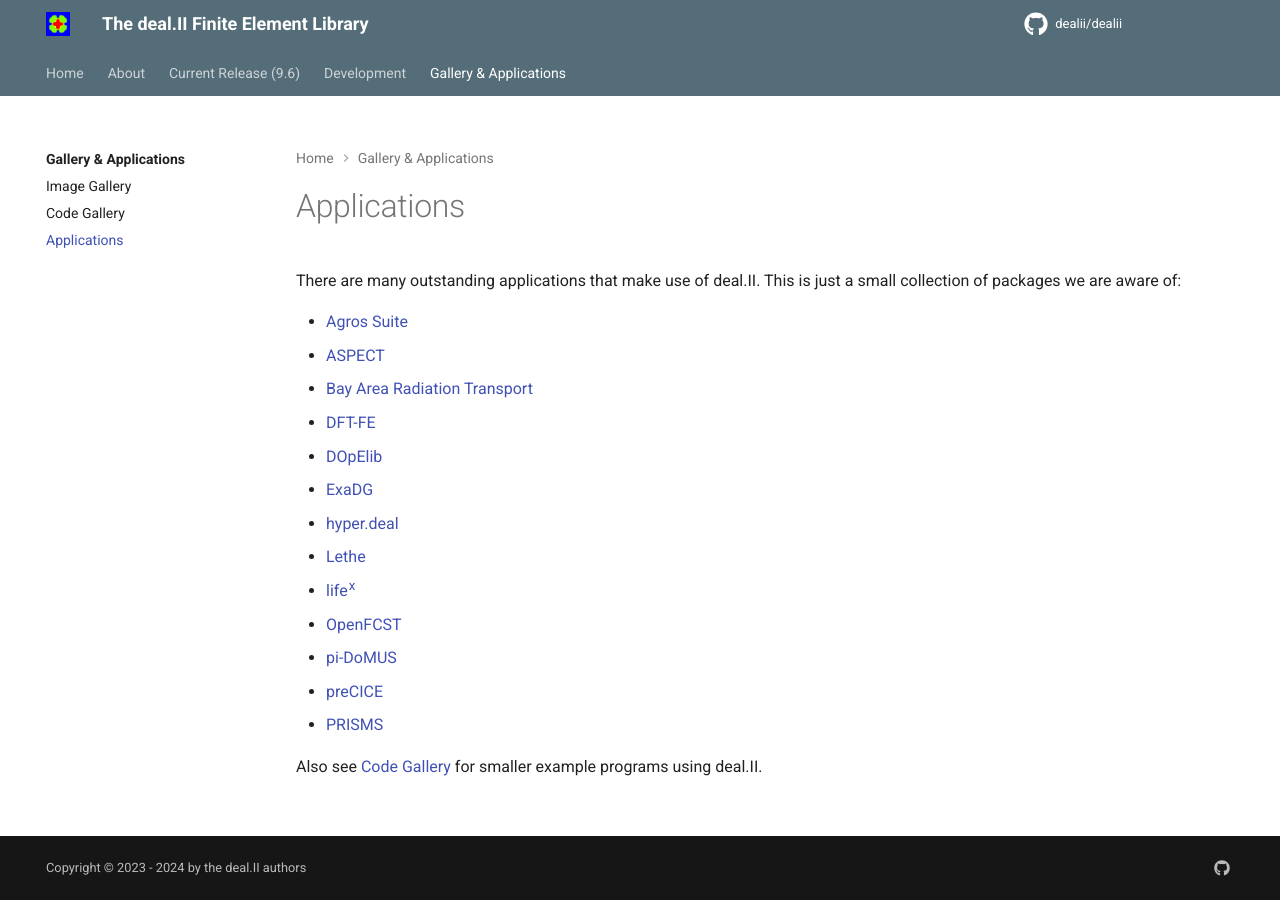
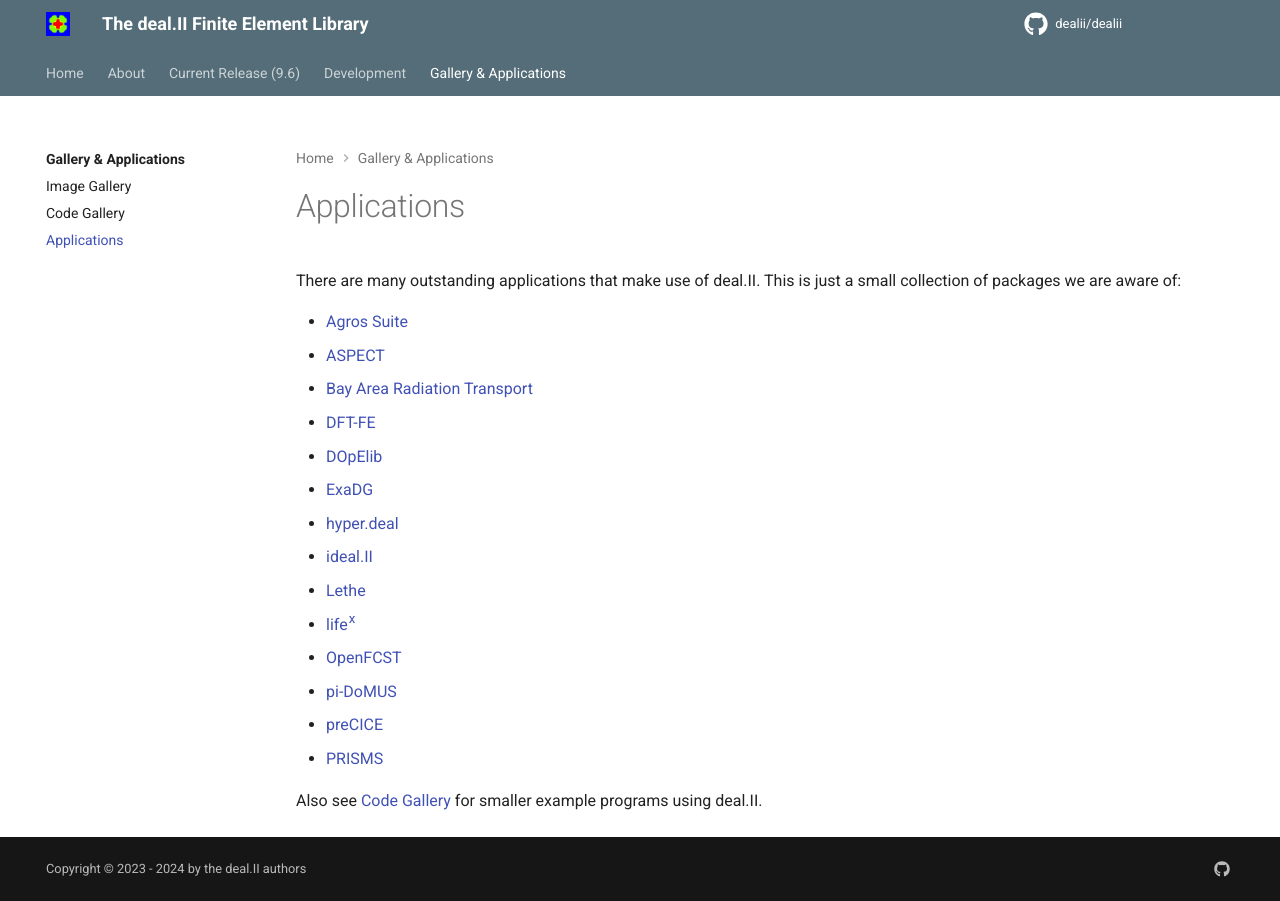
Before and after one commit to dealii/website, an MkDocs documentation site: the page built from docs/gallery_applications/applications.md, in a window 1280 px wide. Built offline with MkDocs 1.6.1 and Material for MkDocs 9.7.7, drawn with Linux system fonts in a browser that asks for light colours; comment, search, counter and statistics services are not loaded.

Commit message:
Add link to ideal.II

```diff
--- a/docs/gallery_applications/applications.md
+++ b/docs/gallery_applications/applications.md
@@ -10,6 +10,7 @@
 - [DOpElib](https://winnifried.github.io/dopelib/)
 - [ExaDG](https://github.com/exadg/exadg)
 - [hyper.deal](https://github.com/hyperdeal/hyperdeal)
+- [ideal.II](https://instatdealii.github.io/idealii/dev/)
 - [Lethe](https://github.com/lethe-cfd/lethe)
 - [life<sup>x</sup>](https://lifex.gitlab.io/)
 - [OpenFCST](http://www.openfcst.mece.ualberta.ca/)
```
